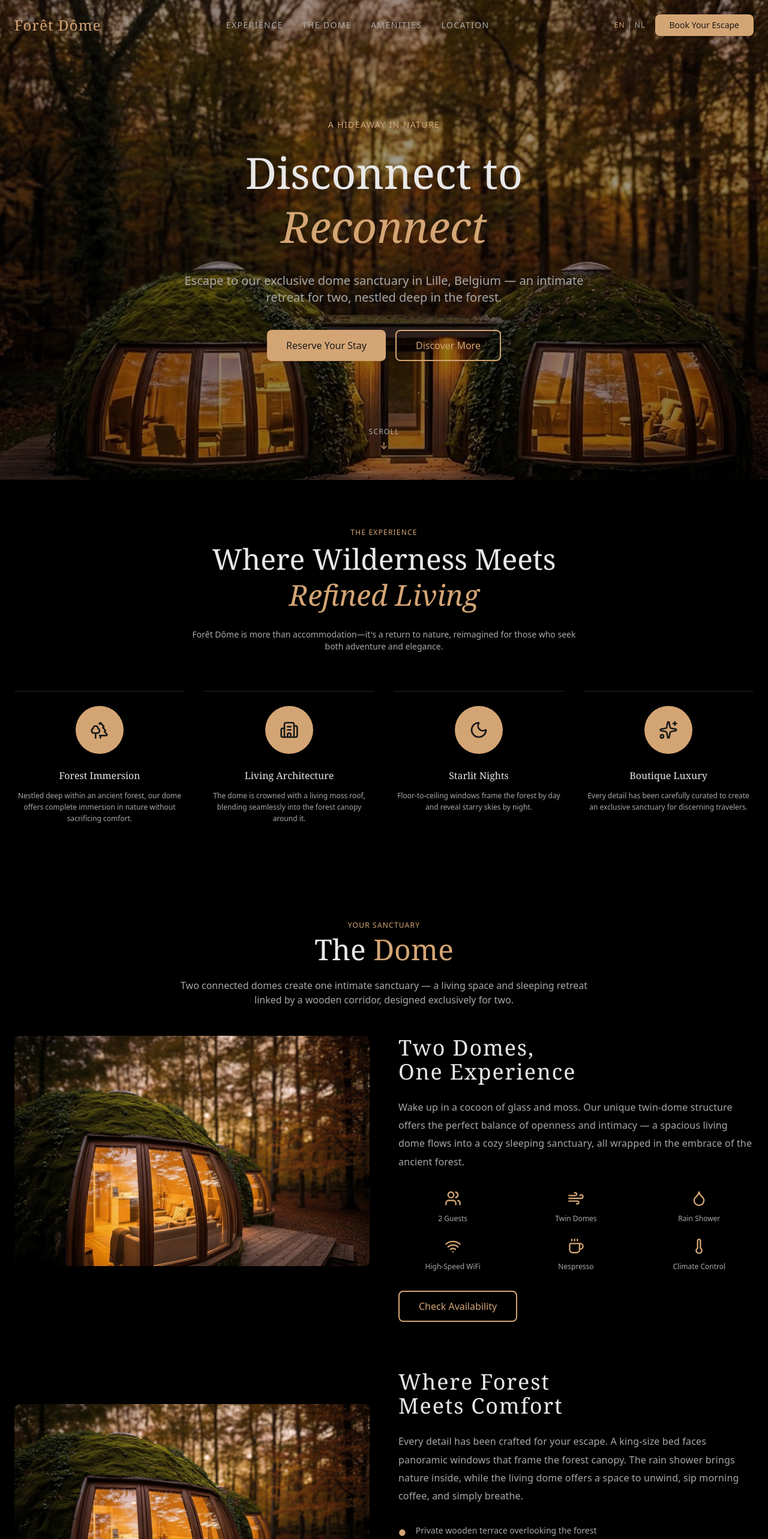
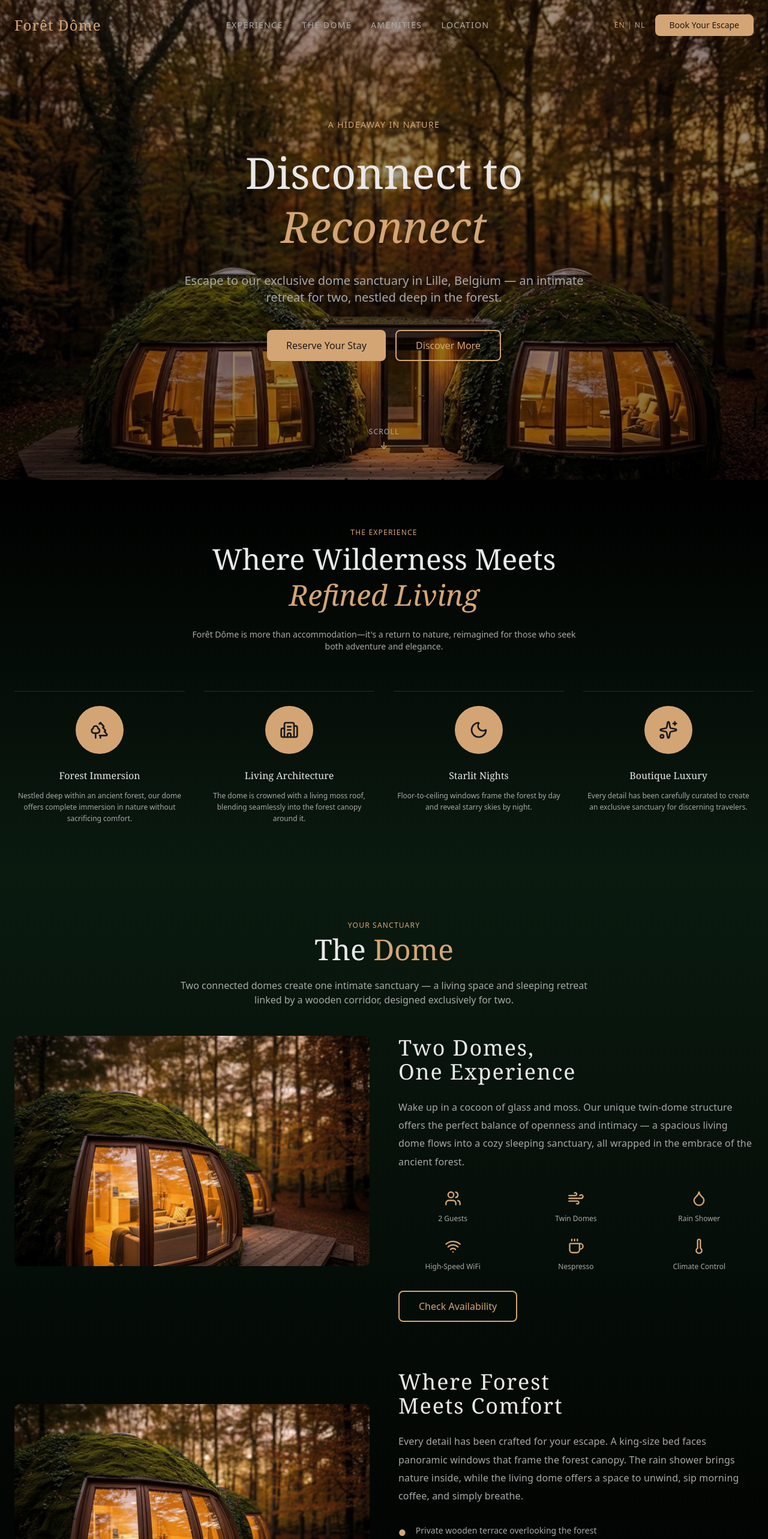
Before and after one commit to TNLConsulting/escapia, a Next.js app: page / in a window 1280 px wide. Shown: the top 2566 px of the page at 60% size. Built offline with nearby package versions, Linux system fonts and the light colour scheme.

Commit message:
Hero: 1.1x zoom with parallax, black→green subtle gradient on Experience

```diff
--- a/src/components/Accommodations.tsx
+++ b/src/components/Accommodations.tsx
@@ -13,7 +13,7 @@ export function Accommodations() {
   ];
 
   return (
-    <section id="accommodations" className="w-full py-20" style={{ backgroundColor: "#000" }}>
+    <section id="accommodations" className="w-full py-20" style={{ background: "linear-gradient(to bottom, #0a1a0f, #000)" }}>
       <div className="max-w-7xl mx-auto px-6">
         <p className="text-xs tracking-widest uppercase text-center mb-2" style={{ color: "#d4a574" }}>Your Sanctuary</p>
         <h2 className="text-5xl font-serif font-light text-center mb-6" style={{ color: "#e8e8e8" }}>
--- a/src/components/Experience.tsx
+++ b/src/components/Experience.tsx
@@ -11,7 +11,7 @@ export function Experience() {
   ];
 
   return (
-    <section id="experience" className="w-full py-20" style={{ backgroundColor: "#000" }}>
+    <section id="experience" className="w-full py-20" style={{ background: "linear-gradient(to bottom, #000, #0a1a0f)" }}>
       <div className="max-w-7xl mx-auto px-6">
         <p className="text-xs tracking-widest uppercase text-center mb-3" style={{ color: "#d4a574" }}>The Experience</p>
         <h2 className="text-4xl md:text-5xl font-serif font-light text-center mb-3" style={{ color: "#e8e8e8" }}>
--- a/src/components/Hero.tsx
+++ b/src/components/Hero.tsx
@@ -14,8 +14,9 @@ export function Hero() {
       style={{
         backgroundImage: "linear-gradient(rgba(0,0,0,0.35), rgba(0,0,0,0.45)), url('/dome-twin.jpg')",
         backgroundColor: "#000",
-        backgroundSize: "120%",
+        backgroundSize: "110%",
         backgroundPosition: "center 70%",
+        backgroundAttachment: "fixed",
       }}
     >
       {/* Navigation (Floating) */}
```
